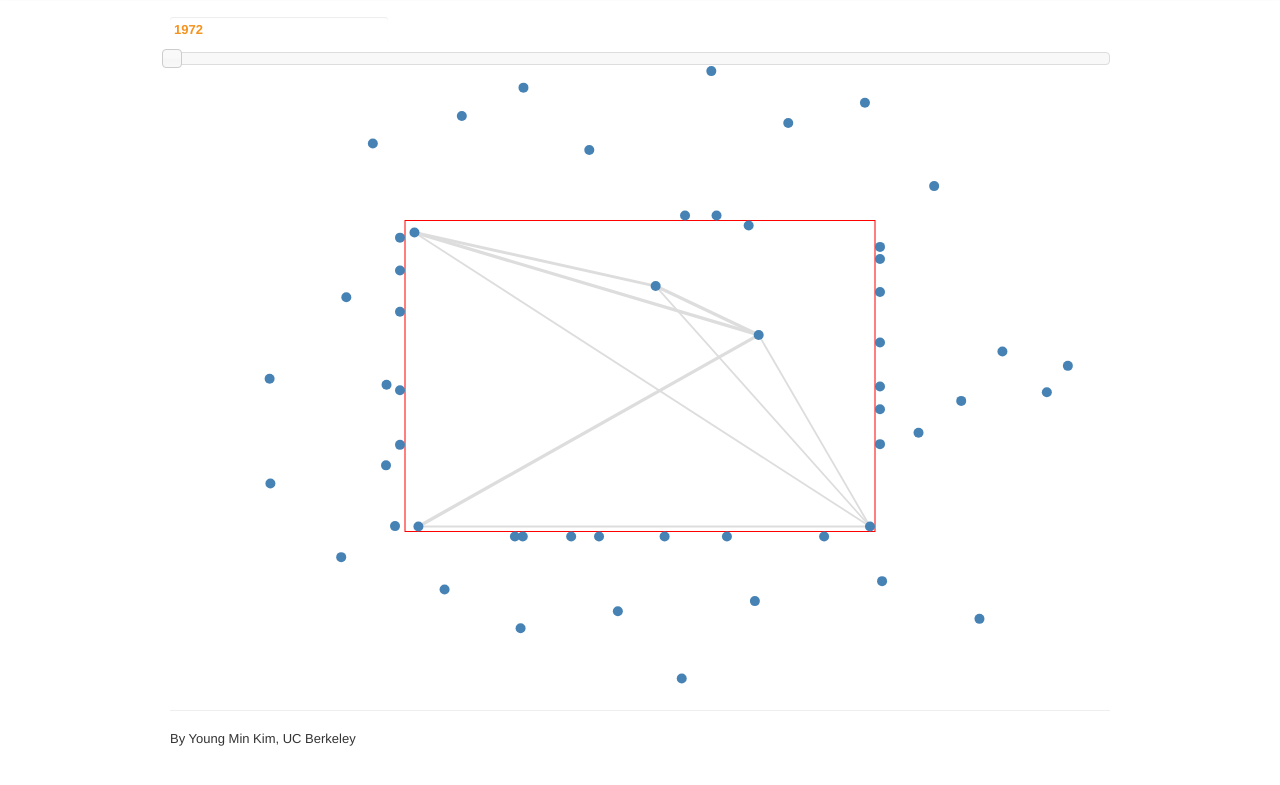
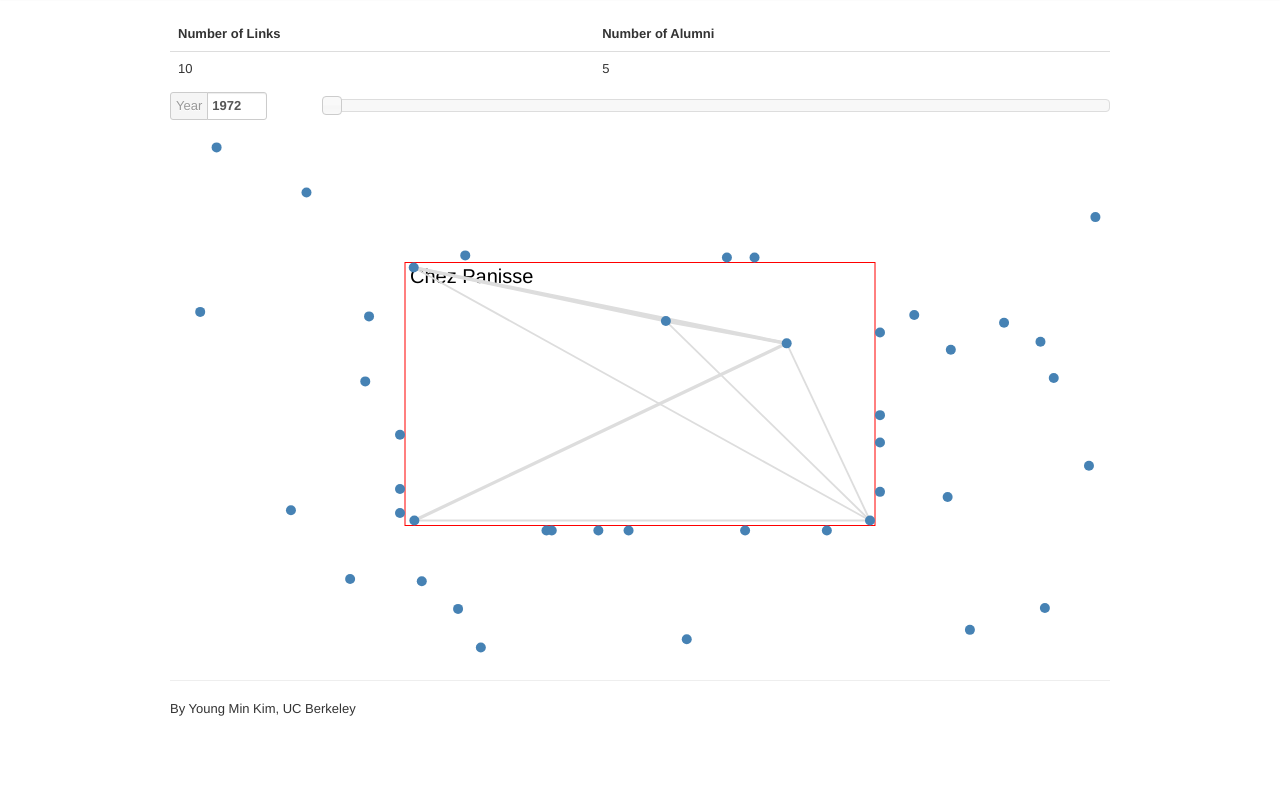
Before and after one commit to aprilrd/chez-visual, a plain HTML site: page boundedforce.html in a window 1280 px wide. Shown: the part 43-828 px from the top of the page. Drawn offline with Linux system fonts and the light colour scheme; some packages are replaced by stand-ins of ours.

Commit message:
Added a table on Timelined Social Graph

```diff
--- a/boundedforce.html
+++ b/boundedforce.html
@@ -43,10 +43,41 @@
 		</div>
 	</div>
 	<div class="container">
-		<div class="row">
-			<div class="span12">
-				<input type="text" id="year" style="border:0; color:#f6931f; font-weight:bold;" />
-				<div id="slider"></div>
+		<div id="control">
+			<table class="table" style="margin-bottom: 6px;">
+				<thead>
+					<tr>
+						<th>Number of Links</th>
+						<th>Number of Alumni</th>
+						<th></th>
+					</tr>
+				</thead>
+				<tbody>
+					<tr>
+						<td id="numLinks"></td>
+						<td id="numAlumni"></td>
+						<td></td>
+					</tr>
+				</tbody>
+			</table>
+
+			<!-- <div id="status" class="row">
+				<div class="span4">
+					<div>
+						<span class="category">Number of Links</span> <br />
+						<span class="report" id="numLinks"></span>
+					</div>
+				</div>
+			</div> -->
+			<div class="row">
+				<div class="span2">
+					<div class="input-prepend">
+						<span class="add-on">Year</span><input type="text" id="year" class="span1" style="font-weight:bold; margin-bottom: 6px;" />
+					</div>
+				</div>
+				<div class="span10">
+					<div id="slider" style="margin-top:7px;"></div>
+				</div>
 			</div>
 		</div>
 		<div class="row">
--- a/css/index.css
+++ b/css/index.css
@@ -1,3 +1,14 @@
+/*==general ==*/
+text {
+	-webkit-touch-callout: none;
+	-webkit-user-select: none;
+	-khtml-user-select: none;
+	-moz-user-select: none;
+	-ms-user-select: none;
+	user-select: none;
+	cursor:default;
+}
+
 body {
   padding-top: 60px;
   padding-bottom: 40px;
@@ -46,7 +57,12 @@
 }
 
 /*==boundedforce==*/
-
+span .category {
+	height:20px;
+}
+span .report {
+	height:20px;
+}
 
 /*==Map==*/
 div#map {
--- a/js/boundedforce.js
+++ b/js/boundedforce.js
@@ -5,17 +5,26 @@
 						 slide: function( event, ui ) {
 							$("#year").val(ui.value);
 						   	restart();
-
-							//node.style("fill", function(d) { return colorcheck(d);});
-						}
+						   	$("#numLinks").html(vis.selectAll("line.link")[0].length);
+						   	$("#numAlumni").html(countnodes());
+						 },
+						 change: function( event, ui ) {
+						 	restart();
+						   	$("#numLinks").html(vis.selectAll("line.link")[0].length);
+						   	$("#numAlumni").html(countnodes());
+						 }
 						});
 	$("#year").val($("#slider").slider("value"));
 	$("#year").change(function () {
-		$("#slider").val($("#year").val());
+		console.log($(this).val());
+		if ($(this).val() > 2012) {$(this).val(2012)};
+		if ($(this).val() < 1972) {$(this).val(1972)};
+
+		$("#slider").slider("value",$(this).val());
 	});
 
 	var w = 940,
-    	h = $(document).innerHeight()-$("footer").outerHeight()-$("div .navbar").outerHeight()-160;
+    	h = $(document).innerHeight()-$("footer").outerHeight()-$("div .navbar").outerHeight()-$("div #control").outerHeight()-160;
     $("div #chart1").css("max-height", h+50);
     $("div #chart2").css("max-height", h+50);
 
@@ -26,7 +35,7 @@
        .theta(1)
        .friction(0.5)
        .linkDistance(400)
-       .gravity(0.1)
+       .gravity(0.05)
        .size([w, h]);
 
 	var vis = d3.select("div #chart1").append("svg:svg")
@@ -42,6 +51,16 @@
 		.style("fill-opacity", "0")
 		.style("stroke", "red");
 
+	//add text
+	vis.append("text")
+		.attr("x", w/4)
+		.attr("y", h/4)
+		.attr("dx", 5)
+		.attr("dy", 20)
+		.attr("font-size", 20)
+		.text("Chez Panisse");
+
+	//add force graph
 	force
         .nodes(alldata.nodes)
         .links(alldata.links)
@@ -74,14 +93,18 @@
         .text(function(d) { return d.name; })
         .style("color", "black");
 
+   	//tie events
    	node.on("click", shared.setDialog);
     /*node.on("mouseover", mouseover)
     	.on("mouseout", mouseout);*/
     link.on("click", function(d) {console.log(d);});
-
-
     force.on("tick", tick);
 
+    //update table
+    $("#numLinks").html(vis.selectAll("line.link")[0].length);
+    $("#numAlumni").html(countnodes());
+
+    //private functions
     function restart() {
 		vis.selectAll("circle.node")
 			.transition()
@@ -155,8 +178,9 @@
     }
 
     function timecheck (d) {
-    	var year = $("#slider").slider("value");
-    	if (d.pstart <= year && year <= d.pend) {
+    	var y = $("#year").val();
+    	if (d.pstart == null || d.pend == null) { return false;	}
+    	if (d.pstart <= y && y <= d.pend) {
     		return true;
     	}
     	return false;
@@ -193,14 +217,21 @@
     	var currentLinks = [];
     	for (var i in alldata.links) {
     		var link = alldata.links[i];
-    		try {
     		if ((link.source.pstart <= y) && (link.target.pstart <= y)) {
    				currentLinks.push(link);
-    		}
-    		} catch(e) {
-    			console.log(link);
     		}
     	}
     	return currentLinks;
     }
+
+    function countnodes() {
+    	var y = $("#year").val();
+    	var count = 0;
+    	for (var i in alldata.nodes) {
+    		var node = alldata.nodes[i];
+    		if (node.pstart == null) {continue;}
+    		if (node.pstart <= y) {count ++;}
+    	}
+    	return count;
+    }
 });
--- a/js/force.js
+++ b/js/force.js
@@ -40,6 +40,8 @@
     node.append("svg:title")
         .text(function(d) {return d.name;});
 
+    //Not working yet
+    /*
     node.append("svg:text")
         .attr("class", "nodetext")
         .attr("x", 300)
@@ -48,6 +50,7 @@
         .attr("dy", ".35em")
         .text(function(d) { return d.name; })
         .style("color", "green");
+    */
 
     node.on("mouseover", mouseover)
     	.on("mouseout", mouseout)
```
